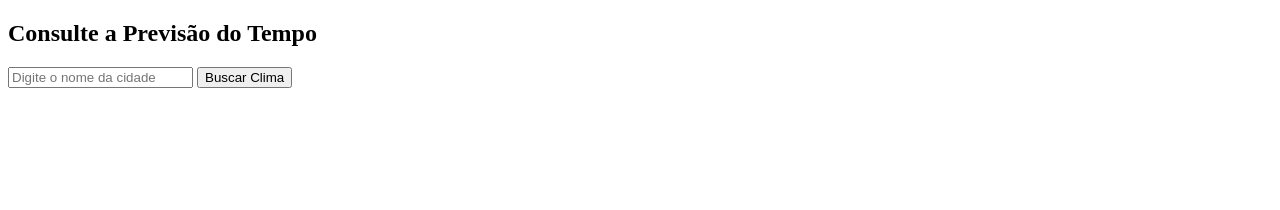
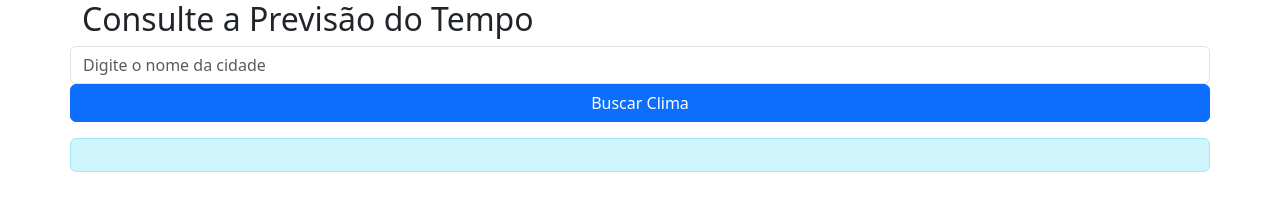
Before and after one commit to William-Cruz14/PPW, a website: page Atv10/clima.html in a window 1280 px wide. Drawn offline with nearby package versions, Linux system fonts and the light colour scheme.

Commit message:
Adicionando o bootstrap

```diff
--- a/Atv10/clima.html
+++ b/Atv10/clima.html
@@ -2,13 +2,26 @@
 <html lang="pt-br">
 <head>
     <meta charset="UTF-8">
+    <link href="https://cdn.jsdelivr.net/npm/bootstrap@5.3.3/dist/css/bootstrap.min.css" rel="stylesheet"
+        integrity="sha384-QWTKZyjpPEjISv5WaRU9OFeRpok6YctnYmDr5pNlyT2bRjXh0JMhjY6hW+ALEwIH" crossorigin="anonymous">
+    <script src="https://cdn.jsdelivr.net/npm/bootstrap@5.3.3/dist/js/bootstrap.bundle.min.js"
+        integrity="sha384-YvpcrYf0tY3lHB60NNkmXc5s9fDVZLESaAA55NDzOxhy9GkcIdslK1eN7N6jIeHz"
+        crossorigin="anonymous"></script>
     <title>Previsão do Tempo</title>
 </head>
 <body>
-    <h2>Consulte a Previsão do Tempo</h2>
-    <input type="text" id="cidadeInput" placeholder="Digite o nome da cidade">
-    <button id="buscarClimaBtn">Buscar Clima</button>
-    <div id="clima"></div>
+    <div class="container">
+        <div class="row">
+            <h2>Consulte a Previsão do Tempo</h2>
+        </div>
+        <div class="row">
+            <input type="text" id="cidadeInput" placeholder="Digite o nome da cidade" class="form-control">
+            <button id="buscarClimaBtn" class="btn btn-primary">Buscar Clima</button>
+        </div>
+        <div class="row mt-3">
+            <div id="clima" class="alert alert-info"></div>
+        </div>
+    </div>
 
     <script>
         function setClima(climaText) {
@@ -19,7 +32,6 @@
         function fetchClima() {
             const cidade = document.getElementById('cidadeInput').value;
             const apiKey = 'b9c558b5dd8b6effe0668214c4a374b6';
-            // b9c558b5dd8b6effe0668214c4a374b6
 
             if (!cidade) {
                 setClima('Por favor, digite o nome de uma cidade.');
```
